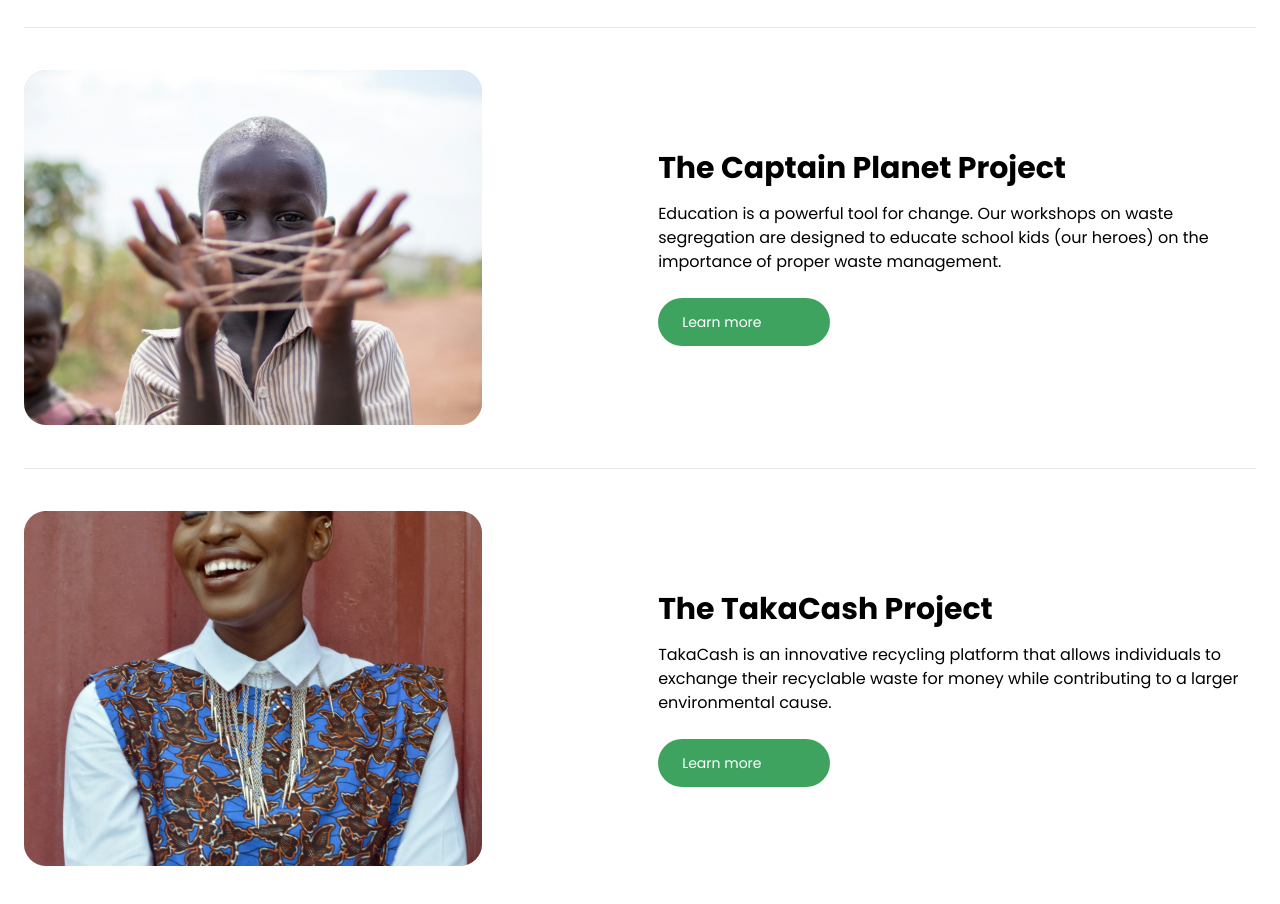
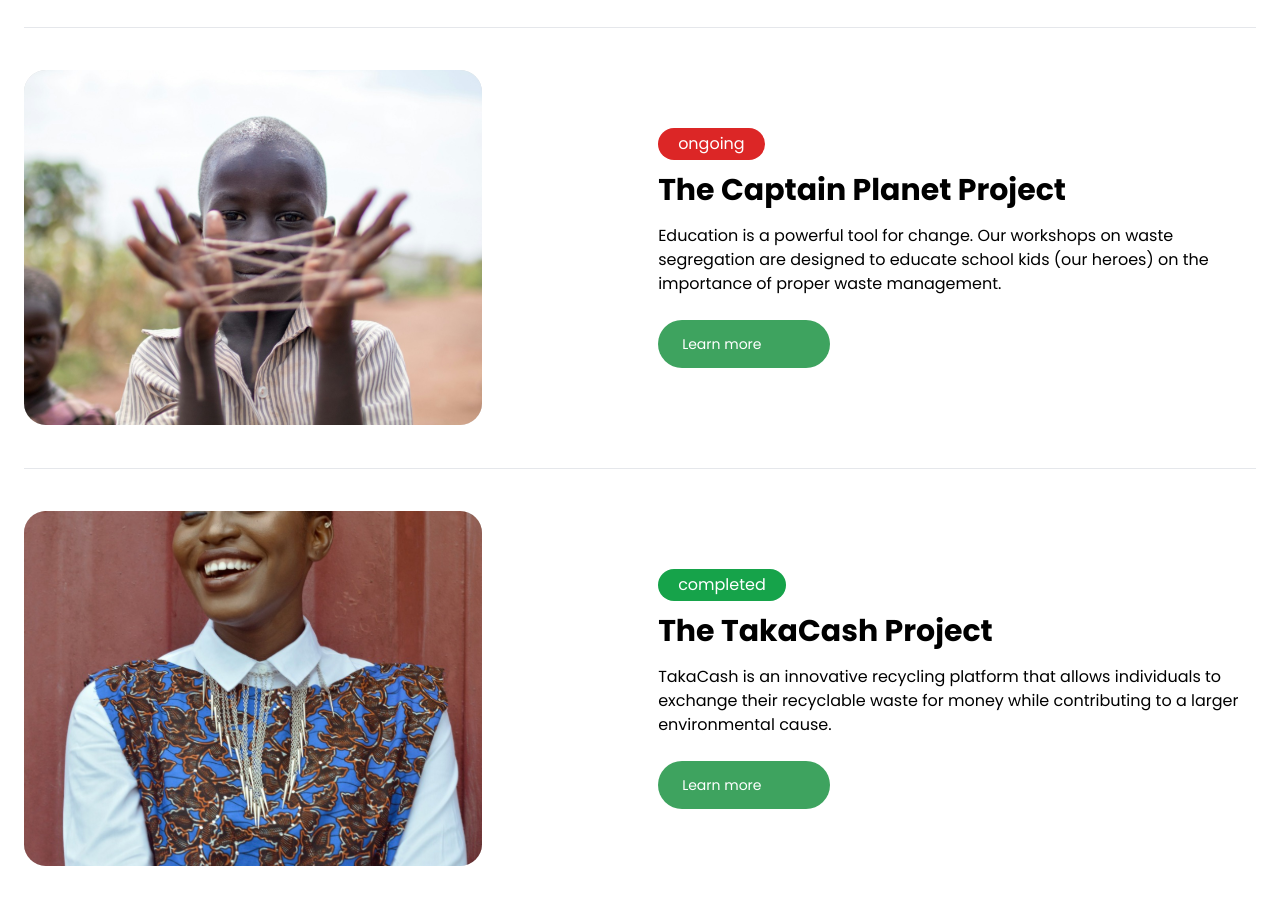
Before and after one commit to takacycle/TakaCycle-Frontend, a Next.js app: page /our-project in a window 1280 px wide. Shown: the part 940-1844 px from the top of the page. Built offline with nearby package versions, Linux system fonts and the light colour scheme; some icons are missing.

Commit message:
added status

```diff
--- a/components/Project/ProjectsList.js
+++ b/components/Project/ProjectsList.js
@@ -2,12 +2,13 @@
 import Image from "next/image";
 import Link from "next/link";
 import { ArrowCircleRight2, ArrowLeft2, ArrowRight2 } from "iconsax-react";
-import projects from "@/json/projects.json"
+import projects from "@/json/projects.json";
 
 function ProjectsList() {
   const [currentPage, setCurrentPage] = useState(0);
   const projectsPerPage = 3;
   const totalPages = Math.ceil(projects.length / projectsPerPage);
+  const [activeTab, setActiveTab] = useState("ongoing");
 
   const getCurrentProjects = () => {
     const start = currentPage * projectsPerPage;
@@ -16,20 +17,28 @@
 
   const handleNext = () => {
     if (currentPage < totalPages - 1) {
-        setCurrentPage(prev => prev + 1);
+      setCurrentPage((prev) => prev + 1);
     }
   };
 
   const handlePrevious = () => {
     if (currentPage > 0) {
-        setCurrentPage(prev => prev - 1);
+      setCurrentPage((prev) => prev - 1);
     }
+  };
+
+  const handleTabChange = (tab) => {
+    setActiveTab(tab);
+    setCurrentPage(0); // Reset to first page when changing tabs
   };
 
   return (
     <div className="container mx-auto px-4 sm:px-4 lg:px-0">
       {getCurrentProjects().map((project, index) => (
-          <div key={project.id} className="pt-10 border-b border-gray-200 last:border-0 pb-10">
+        <div
+          key={project.id}
+          className="pt-10 border-b border-gray-200 last:border-0 pb-10"
+        >
           <div className="flex flex-col lg:flex-row lg:items-center lg:space-x-8">
             <div className="lg:w-1/2 lg:pr-36 order-1 lg:order-1">
               <div className="relative w-full h-[250px] lg:h-[360px]">
@@ -44,12 +53,9 @@
             </div>
 
             <div className="lg:w-1/2 mt-6 lg:mt-0 text-left lg:text-left flex flex-col lg:justify-center lg:h-[360px] order-2 lg:order-2">
-                <h1 className="text-3xl font-bold mb-4">
-                  {project.title}
-                </h1>
-                <p className="mb-6">
-                  {project.description}
-                </p>
+            <span className={`mb-3  ${project.status === 'completed'? 'bg-green-600':'bg-red-600'} px-5 py-1 text-white rounded-full w-fit`}>{project.status}</span>
+              <h1 className="text-3xl font-bold mb-4">{project.title}</h1>
+              <p className="mb-6 line-clamp-3 ">{project.description} </p>
               <Link
                 href={"#"}
                 className="bg-brandGreen hover:bg-brandTextGreen text-white py-2 px-6 rounded-full inline-flex items-center w-fit text-sm"
@@ -72,7 +78,9 @@
           onClick={handlePrevious}
           disabled={currentPage === 0}
           className={`flex items-center space-x-2 ${
-              currentPage === 0 ? 'text-gray-400 cursor-not-allowed' : 'text-brandGreen hover:text-brandTextGreen'
+            currentPage === 0
+              ? "text-gray-400 cursor-not-allowed"
+              : "text-brandGreen hover:text-brandTextGreen"
           }`}
         >
           <ArrowLeft2 size="24" variant="Bold" />
--- a/json/projects.json
+++ b/json/projects.json
@@ -3,30 +3,35 @@
       "id": 1,
       "title": "Community Climate Champions Project",
       "description": "TakaCycle's community recycling drives in Ghana are at the heart of our efforts to turn waste management into a community-driven force for good fostering a culture of recycling.",
-      "image": "/assets/p1.svg"
+      "image": "/assets/p1.svg",
+      "status": "ongoing"
     },
     {
       "id": 2,
       "title": "The Captain Planet Project",
       "description": "Education is a powerful tool for change. Our workshops on waste segregation are designed to educate school kids (our heroes)  on the importance of proper waste management.",
-      "image": "/assets/p2.svg"
+      "image": "/assets/p2.svg",
+      "status": "ongoing"
     },
     {
       "id": 3,
       "title": "The TakaCash Project",
       "description": "TakaCash is an innovative recycling platform that allows individuals to exchange their recyclable waste for money while contributing to a larger environmental cause.",
-      "image": "/assets/p3.svg"
+      "image": "/assets/p3.svg",
+      "status": "completed"
     },
     {
       "id": 4,
       "title": "Smart Bin Implementation Project",
       "description": "Deploying IoT-enabled smart bins across major cities to optimize waste collection routes and improve recycling rates.",
-      "image": "/assets/visionbg.svg"
+      "image": "/assets/visionbg.svg",
+    "status": "ongoing"
     },
     {
       "id": 5,
       "title": "Community Composting Initiative",
       "description": "Converting organic waste into valuable compost through community-managed composting stations, supporting local urban farming.",
-      "image": "/assets/missionbg.svg"
+      "image": "/assets/missionbg.svg",
+       "status": "completed"
     }
   ]
```
Lines whose indentation alone changed are shown as unchanged.
